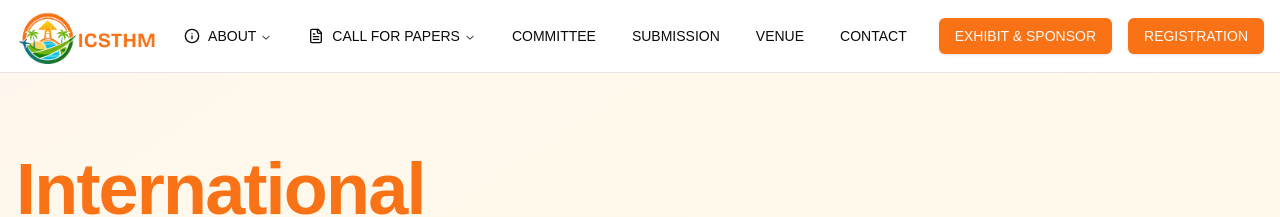
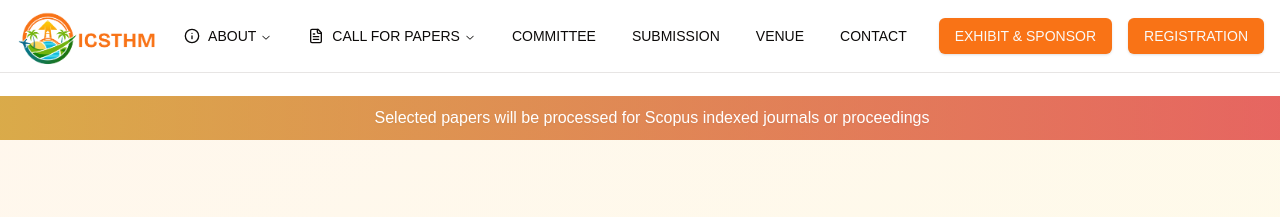
Before and after one commit to ZepResearch/icsthm, a Next.js app: page / in a window 1280 px wide. Shown: the top 217 px of the page. Built offline with nearby package versions, Linux system fonts and the light colour scheme.

Commit message:
nav fixed and banner added

```diff
--- /dev/null
+++ b/src/components/Banner.jsx
@@ -0,0 +1,19 @@
+
+export default function Banner() {
+  return (
+    <div className=" relative z-10 flex mx-auto items-center mt-24 gap-x-6 overflow-hidden bg-gradient-to-r from-yellow-600/70 to-red-600/70   px-6 py-2.5 sm:px-3.5  sm:before:flex-1">
+
+      <div className="flex justify-center items-center w-screen gap-x-4 gap-y-2">
+        <p className=" text-white drop-shadow-sm">
+          {/* <strong className="font-semibold">ICEMSS 2025</strong> */}
+          {/* <svg viewBox="0 0 2 2" aria-hidden="true" className="mx-2 inline size-0.5 fill-current">
+            <circle r={1} cx={1} cy={1} />
+          </svg> */}
+          Selected papers will be processed for Scopus indexed journals or proceedings
+        </p>
+
+      </div>
+
+    </div>
+  )
+}
--- a/src/components/Hero.jsx
+++ b/src/components/Hero.jsx
@@ -6,10 +6,12 @@ import { Badge } from "@/components/ui/badge";
 import { Calendar, MapPin, Users, Zap, Globe, Sparkles } from "lucide-react";
 import Image from "next/image";
 import Link from "next/link";
+import Banner from "./Banner";
 
 export default function Hero() {
   return (
     <div className="min-h-screen bg-gradient-to-br from-orange-50 to-yellow-50 dark:from-orange-900 dark:to-yellow-900">
+      <Banner/>
       <div className="container mx-auto grid min-h-[calc(100vh-4rem)] grid-cols-1 items-center gap-12 px-4 py-16 lg:grid-cols-2">
         <motion.div
           initial={{ opacity: 0, x: -20 }}
--- a/src/components/Navbar.jsx
+++ b/src/components/Navbar.jsx
@@ -151,7 +151,7 @@ const MobileNav = () => (
 
 export default function Navbar() {
   return (
-    <div className="border-b py-1">
+    <div className="border-b py-1 z-20 fixed left-0 right-0 top-0 bg-white">
       <div className="container mx-auto flex h-16 items-center justify-between px-4">
         <div className="flex items-center">
           <Link href="/" className="text-2xl font-bold">
```
